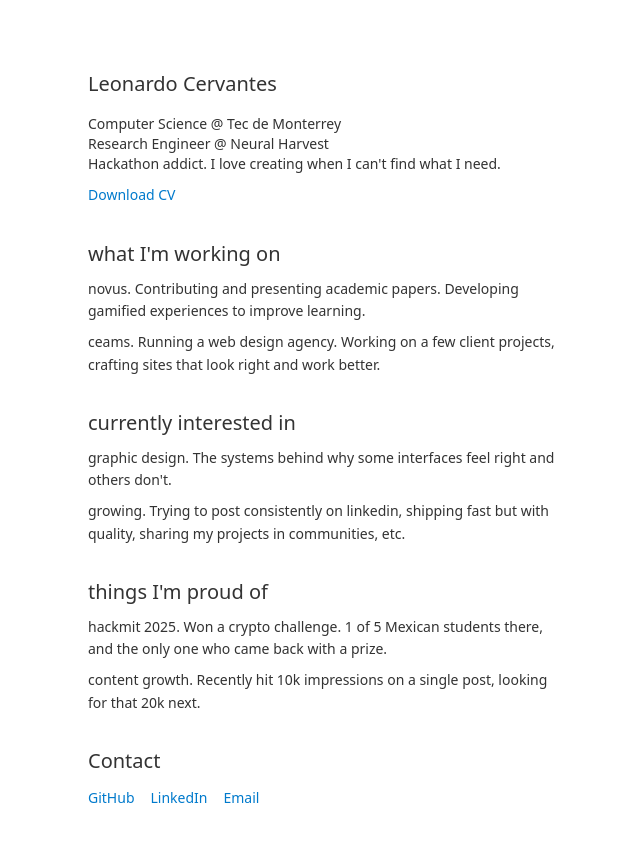
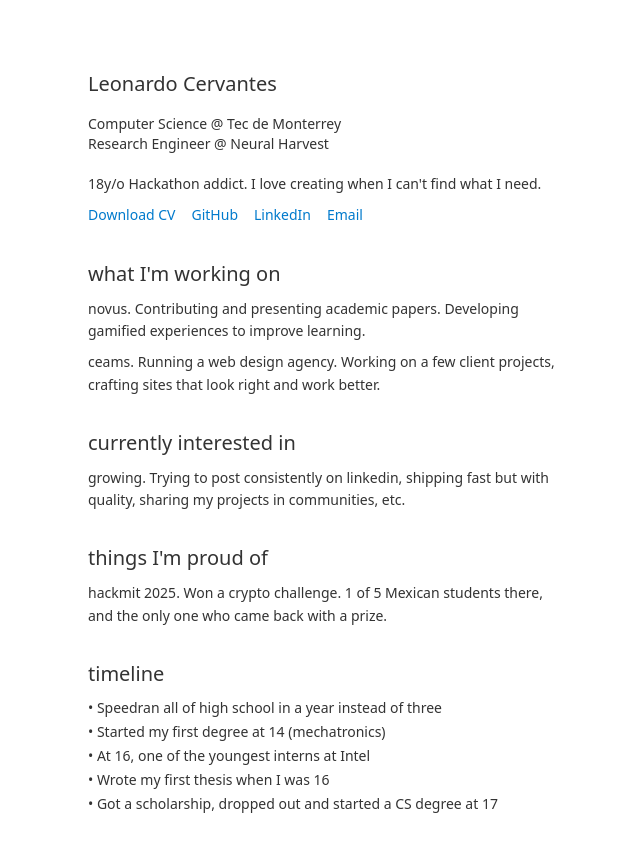
Before and after one commit to LeonardoCerv/portfolio, a Next.js app: page / in a window 1280 px wide. Shown: the top 852 px of the page, without its empty margins (312-952 px from the left). Built offline with nearby package versions, Linux system fonts and the light colour scheme.

Commit message:
[feat] add timeline

```diff
--- a/src/app/page.tsx
+++ b/src/app/page.tsx
@@ -1,4 +1,48 @@
+"use client"
+
+import { useEffect, useRef, useState } from 'react'
+import Timeline from '../components/Timeline'
+
 export default function Home() {
+  const [toast, setToast] = useState({ message: '', type: '' })
+  const toastTimer = useRef<number | null>(null)
+
+  const copyEmail = async () => {
+    const email = 'leocerva29@gmail.com'
+    if (toastTimer.current) {
+      window.clearTimeout(toastTimer.current)
+    }
+    try {
+      if (navigator.clipboard && navigator.clipboard.writeText) {
+        await navigator.clipboard.writeText(email)
+      } else {
+        // fallback copy
+        const el = document.createElement('textarea')
+        el.value = email
+        el.setAttribute('readonly', '')
+        el.style.position = 'absolute'
+        el.style.left = '-9999px'
+        document.body.appendChild(el)
+        el.select()
+        document.execCommand('copy')
+        document.body.removeChild(el)
+      }
+      setToast({ message: 'Email copied to clipboard!', type: 'success' })
+    } catch (err) {
+      console.error('Copy failed', err)
+      setToast({ message: 'Failed to copy email', type: 'error' })
+    }
+    toastTimer.current = window.setTimeout(() => setToast({ message: '', type: '' }), 2500)
+  }
+
+  useEffect(() => {
+    return () => {
+      if (toastTimer.current) {
+        window.clearTimeout(toastTimer.current)
+      }
+    }
+  }, [])
+
   return (
     <div className="font-sans max-w-lg mx-auto py-16 px-4">
 
@@ -9,9 +53,26 @@ export default function Home() {
           <br />
           Research Engineer @ <span className="font-medium">Neural Harvest</span>
           <br />
-          Hackathon addict. I love creating when I can&apos;t find what I need.
+          <br />
+          18y/o Hackathon addict. I love creating when I can&apos;t find what I need.
         </p>
-        <a href="/LeonardoCervantes_Resume.pdf" className="text-[#007acc] no-underline text-sm font-light ">Download CV</a>
+
+        <ul className="list-none flex gap-4 mt-2">
+          <li><a href="/LeonardoCervantes_Resume.pdf" className="text-[#007acc] no-underline text-sm font-light ">Download CV</a></li>
+          <li><a href="https://github.com/leonardocerv" className="text-[#007acc] no-underline text-sm font-light">GitHub</a></li>
+          <li><a href="https://linkedin.com/in/leonardocerv" className="text-[#007acc] no-underline text-sm font-light">LinkedIn</a></li>
+          <li>
+            <button
+              type="button"
+              onClick={copyEmail}
+              title="Copy email"
+              aria-label="Copy email address to clipboard"
+              className="text-[#007acc] text-sm font-light bg-transparent border-none cursor-pointer"
+            >
+              Email
+            </button>
+          </li>
+        </ul>
       </div>
 
       <div className="mb-8">
@@ -28,13 +89,11 @@ export default function Home() {
         </div>
       </div>
 
+
+
       <div className="mb-8">
         <h2 className="text-xl font-light mb-2.5">currently interested in</h2>
         <div className="leading-relaxed text-sm font-light flex flex-col gap-2">
-          <p className="">
-            <span className="font-medium">graphic design. </span>
-            The systems behind why some interfaces feel right and others don&apos;t.
-          </p>
           <p className="">
             <span className="font-medium">growing. </span>
             Trying to post consistently on linkedin, shipping fast but with quality, sharing my projects in communities, etc.
@@ -49,21 +108,22 @@ export default function Home() {
             <span className="font-medium"> hackmit 2025. </span>
             Won a crypto challenge. 1 of 5 Mexican students there, and the only one who came back with a prize.
           </p>
-          <p className="">
-            <span className="font-medium">content growth. </span>
-            Recently hit 10k impressions on a single post, looking for that 20k next.
-          </p>
         </div>
       </div>
 
-      <div className="mb-8">
-        <h2 className="text-xl font-light mb-2.5">Contact</h2>
-        <ul className="list-none flex gap-4">
-          <li><a href="https://github.com/leonardocerv" className="text-[#007acc] no-underline text-sm font-light">GitHub</a></li>
-          <li><a href="https://linkedin.com/in/leonardocerv" className="text-[#007acc] no-underline text-sm font-light">LinkedIn</a></li>
-          <li><a href="mailto:leocerva29@gmail.com" className="text-[#007acc] no-underline text-sm font-light">Email</a></li>
-        </ul>
-      </div>
+      <Timeline />
+
+      {toast.message && (
+        <div
+          role="status"
+          aria-live="polite"
+          className={`fixed bottom-5 right-5 px-4 py-2 rounded-full z-50 transition-transform transition-opacity duration-300 border border-[#007acc] text-[#007acc] bg-white/40 backdrop-blur-sm font-light text-base shadow-sm`}
+          style={{ transform: 'translateY(0)', opacity: 1 }}
+        >
+          {toast.message}
+        </div>
+      )}
+
     </div>
   )
 }
--- /dev/null
+++ b/src/components/Timeline.tsx
@@ -0,0 +1,16 @@
+"use client"
+
+export default function Timeline() {
+  return (
+    <div className="mb-8">
+      <h2 className="text-xl font-light mb-2.5">timeline</h2>
+      <ul className="text-sm font-light space-y-1">
+        <li>• Speedran all of high school in a year instead of three</li>
+        <li>• Started my first degree at 14 (mechatronics)</li>
+        <li>• At 16, one of the youngest interns at Intel</li>
+        <li>• Wrote my first thesis when I was 16</li>
+        <li>• Got a scholarship, dropped out and started a CS degree at 17</li>
+      </ul>
+    </div>
+  )
+}
```
